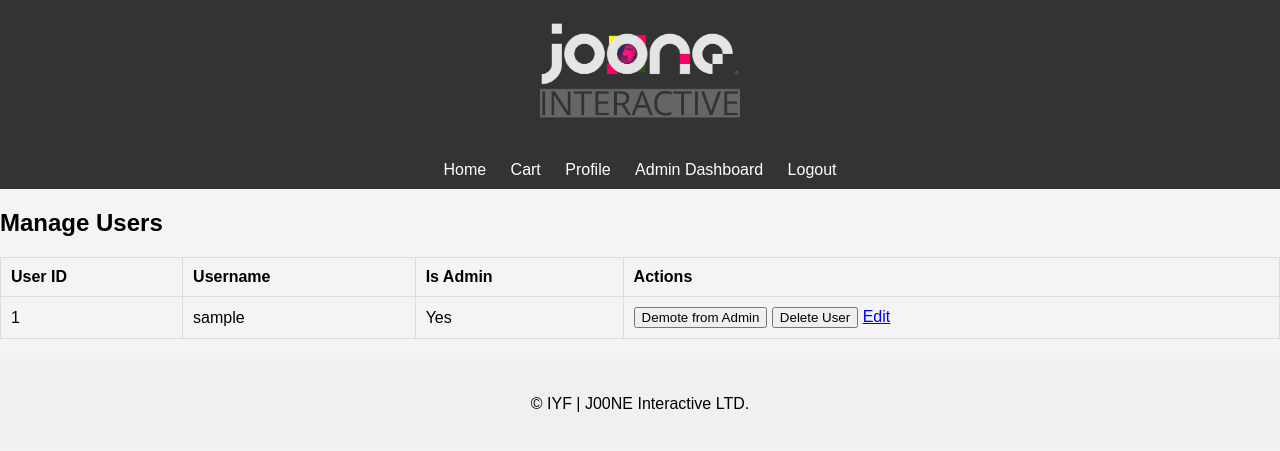
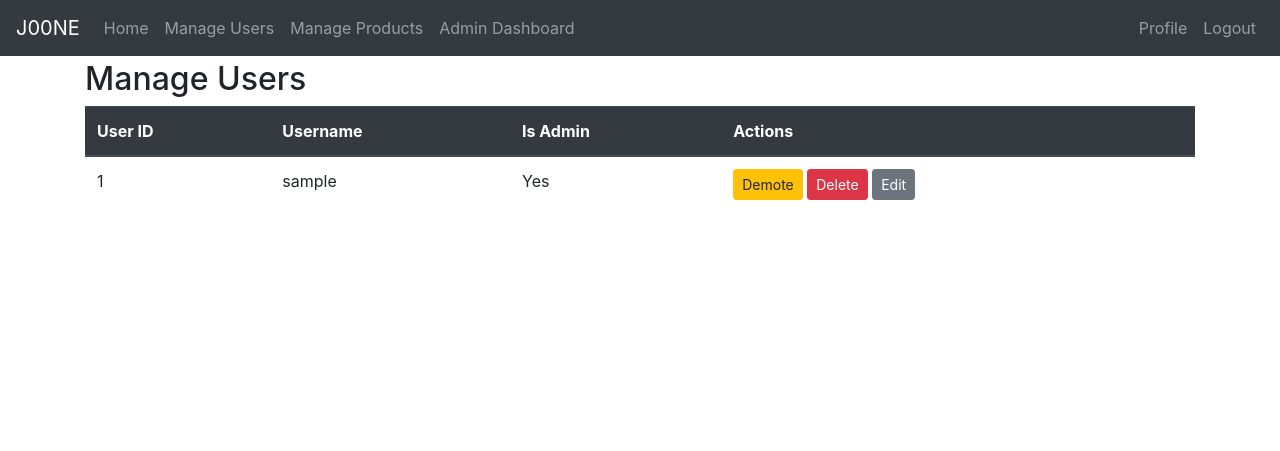
Before and after one commit to everjaydead/estore, a Flask app: page /manage_users in a window 1280 px wide. Shown: the top 451 px of the page. Run offline with Flask 3, Linux system fonts and the light colour scheme; the visitor is signed in with stand-in values (Sample User, id 1); tables that the repository leaves empty hold one stand-in row (values such as "Sample post"); some libraries are stand-ins or nearby versions.

Commit message:
Enhanced UI with Bootstrap and improved navigation

```diff
--- a/templates/base.html
+++ b/templates/base.html
@@ -1,39 +1,51 @@
 <!DOCTYPE html>
-<html>
+<html lang="en">
 <head>
-    <title>JOONE</title>
-    <link rel="stylesheet" href="{{ url_for('static', filename='style.css') }}">
-    <link rel="icon" href="{{ url_for('static', filename='favicon.ico') }}" type="image/x-icon">
+    <meta charset="UTF-8">
+    <meta name="viewport" content="width=device-width, initial-scale=1.0">
+    <title>{% block title %}J00NE Site{% endblock %}</title>
+    <link href="https://stackpath.bootstrapcdn.com/bootstrap/4.5.2/css/bootstrap.min.css" rel="stylesheet">
+    <style>
+        body {
+            padding-top: 60px;
+            padding-bottom: 20px;
+        }
+    </style>
 </head>
 <body>
-    <header>
-        <div class="logo">
-            <a href="{{ url_for('index') }}">
-                <img src="{{ url_for('static', filename='images/logo.png') }}" alt="JOONE Logo">
-            </a>
-        </div>
-        <nav>
-            <a href="{{ url_for('index') }}">Home</a>
-            <a href="{{ url_for('cart') }}">Cart</a>
+<nav class="navbar navbar-expand-lg navbar-dark bg-dark fixed-top">
+    <a class="navbar-brand" href="#">J00NE</a>
+    <button class="navbar-toggler" type="button" data-toggle="collapse" data-target="#navbarNav" aria-controls="navbarNav" aria-expanded="false" aria-label="Toggle navigation">
+        <span class="navbar-toggler-icon"></span>
+    </button>
+    <div class="collapse navbar-collapse" id="navbarNav">
+        <ul class="navbar-nav mr-auto">
+            <li class="nav-item"><a class="nav-link" href="{{ url_for('index') }}">Home</a></li>
+            {% if session.get('is_admin') %}
+            <li class="nav-item"><a class="nav-link" href="{{ url_for('manage_users') }}">Manage Users</a></li>
+            <li class="nav-item"><a class="nav-link" href="{{ url_for('manage_products') }}">Manage Products</a></li>
+            <li class="nav-item"><a class="nav-link" href="{{ url_for('admin_dashboard') }}">Admin Dashboard</a></li>
+            {% endif %}
+        </ul>
+        <ul class="navbar-nav">
             {% if session.get('user_id') %}
-                <a href="{{ url_for('profile') }}">Profile</a>
-                {% if session.get('is_admin') %}
-                    <a href="{{ url_for('admin_dashboard') }}">Admin Dashboard</a>
-                {% endif %}
-                <a href="{{ url_for('logout') }}">Logout</a>
+            <li class="nav-item"><a class="nav-link" href="{{ url_for('profile') }}">Profile</a></li>
+            <li class="nav-item"><a class="nav-link" href="{{ url_for('logout') }}">Logout</a></li>
             {% else %}
-                <a href="{{ url_for('login') }}">Login</a>
-                <a href="{{ url_for('register') }}">Register</a>
+            <li class="nav-item"><a class="nav-link" href="{{ url_for('login') }}">Login</a></li>
+            <li class="nav-item"><a class="nav-link" href="{{ url_for('register') }}">Register</a></li>
             {% endif %}
-        </nav>
-    </header>
+        </ul>
+    </div>
+</nav>
 
-    <main>
-        {% block content %}{% endblock %}
-    </main>
+<div class="container">
+    {% block content %}
+    {% endblock %}
+</div>
 
-    <footer>
-        <p>&copy; {{ current_year }} IYF | J00NE Interactive LTD.</p>
-    </footer>
+<script src="https://code.jquery.com/jquery-3.5.1.slim.min.js"></script>
+<script src="https://cdn.jsdelivr.net/npm/@popperjs/core@2.11.6/dist/umd/popper.min.js"></script>
+<script src="https://stackpath.bootstrapcdn.com/bootstrap/4.5.2/js/bootstrap.min.js"></script>
 </body>
 </html>
--- a/templates/manage_users.html
+++ b/templates/manage_users.html
@@ -1,14 +1,16 @@
 {% extends "base.html" %}
+
+{% block title %}Manage Users{% endblock %}
 
 {% block content %}
 <h2>Manage Users</h2>
-<table>
-    <thead>
+<table class="table table-hover">
+    <thead class="thead-dark">
         <tr>
-            <th>User ID</th>
-            <th>Username</th>
-            <th>Is Admin</th>
-            <th>Actions</th>
+            <th scope="col">User ID</th>
+            <th scope="col">Username</th>
+            <th scope="col">Is Admin</th>
+            <th scope="col">Actions</th>
         </tr>
     </thead>
     <tbody>
@@ -21,13 +23,13 @@
                 <form action="{{ url_for('manage_users') }}" method="post" style="display:inline;">
                     <input type="hidden" name="user_id" value="{{ user.id }}">
                     {% if not user.is_admin %}
-                    <button name="action" value="promote">Promote to Admin</button>
+                    <button class="btn btn-success btn-sm" name="action" value="promote">Promote</button>
                     {% else %}
-                    <button name="action" value="demote">Demote from Admin</button>
+                    <button class="btn btn-warning btn-sm" name="action" value="demote">Demote</button>
                     {% endif %}
-                    <button name="action" value="delete" onclick="return confirm('Are you sure you want to delete this user?');">Delete User</button>
+                    <button class="btn btn-danger btn-sm" name="action" value="delete" onclick="return confirm('Are you sure you want to delete this user?');">Delete</button>
                 </form>
-                <a href="{{ url_for('edit_user', id=user.id) }}">Edit</a>
+                <a href="{{ url_for('edit_user', id=user.id) }}" class="btn btn-secondary btn-sm">Edit</a>
             </td>
         </tr>
         {% endfor %}
```
